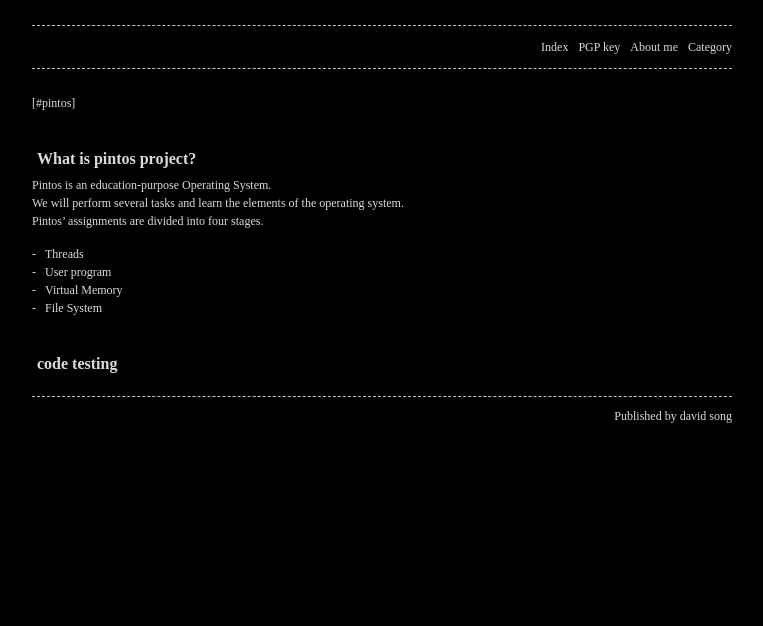
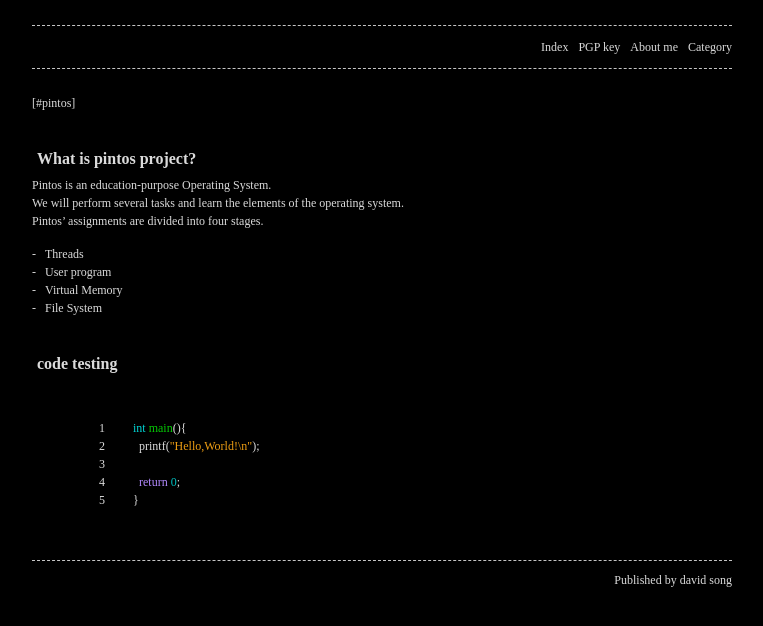
Before and after one commit to david61song/david61song.github.io, a Jekyll site: the page built from _posts/2021-02-19-test.md, in a window 1280 px wide. Shown: the top 626 px of the page, without its empty margins (258-1021 px from the left). Built offline with Jekyll 4.4.1, drawn with Linux system fonts in a browser that asks for light colours.

Commit message:
code added

```diff
--- a/_posts/2021-02-19-test.md
+++ b/_posts/2021-02-19-test.md
@@ -17,3 +17,12 @@ Pintos' assignments are divided into four stages.
 * File System
 
 # code testing
+
+{% highlight c linenos %}
+
+int main(){
+  printf("Hello,World!\n");
+
+  return 0;
+}
+{% endhighlight %}
```
Also changed, not shown: 1 other file.
